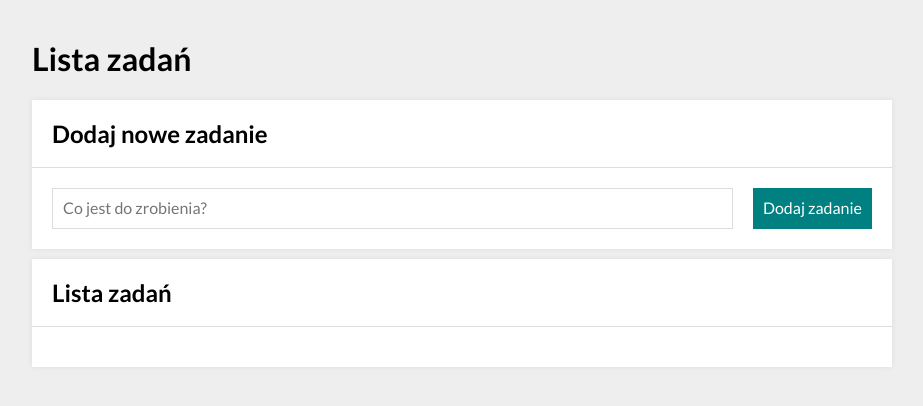
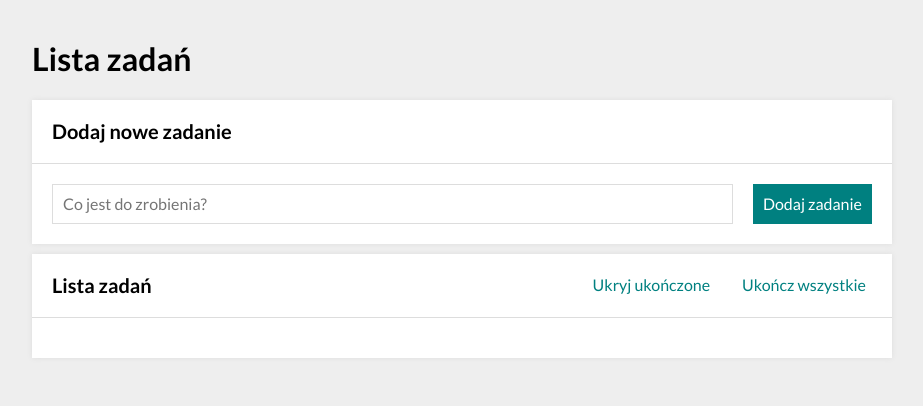
Before and after one commit to RobertOsial/tasklist-vanilla-js, a plain HTML site: page homepage/index.html in a window 1280 px wide. Shown: the whole page, without its empty margins (178-1101 px from the left). Drawn offline with nearby package versions, Linux system fonts and the light colour scheme.

Commit message:
added hideDoneTasks and completeAllTasks buttons withour interaction yet

```diff
--- /dev/null
+++ b/homepage/css/buttons.css
@@ -0,0 +1,28 @@
+.buttons {
+    display: flex;
+    flex-wrap: wrap;
+}
+
+.buttons__button {
+    border: none;
+    background-color: transparent;
+    color: hsl(180, 100%, 25%);
+    margin: 0 0 0 20px;
+    cursor: pointer;
+    transition: 0.3s;
+}
+
+.buttons__button:hover {
+    color: hsl(180, 100%, 30%);
+}
+
+.buttons__button:active {
+    color: hsl(180, 100%, 35%);
+}
+
+@media (max-width: 767px) {
+    .buttons__button {
+        flex-basis: 100%;
+        margin: 10px;
+    }
+}
--- a/homepage/css/form.css
+++ b/homepage/css/form.css
@@ -20,6 +20,8 @@
     color: white;
     border: none;
     padding: 10px;
+    cursor: pointer;
+    transition: 0.3s;
 }
 
 .form__button:hover {
--- a/homepage/css/section.css
+++ b/homepage/css/section.css
@@ -1,16 +1,31 @@
-.section{
-background: white;
-margin: 10px 0;
-box-shadow: 0 0 5px #ddd;
-
+.section {
+    background: white;
+    margin: 10px 0;
+    box-shadow: 0 0 5px #ddd;
 }
 
 .section__header {
     padding: 20px;
     margin: 0;
     border-bottom: 1px solid #ddd;
+    display: grid;
+    grid-template-columns: auto auto;
+    justify-content: space-between;
+    grid-gap: 20px;
+}
+
+@media (max-width: 767px) {
+    .section__header {
+        grid-template-columns: 1fr;
+        margin: 10px;
+    }
 }
 
 .section__body {
     padding: 20px;
 }
+
+.section__title {
+    margin: 0;
+    font-size: 20px;
+}
--- a/homepage/css/taskList.css
+++ b/homepage/css/taskList.css
@@ -22,6 +22,7 @@
     border: none;
     width: 25px;
     height: 25px;
+    transition: 0.3s;
 }
 
 .taskList__button:hover {
--- a/homepage/index.html
+++ b/homepage/index.html
@@ -11,6 +11,7 @@
     <link href="css/section.css" rel="stylesheet">
     <link href="css/form.css" rel="stylesheet">
     <link href="css/taskList.css" rel="stylesheet">
+    <link href="css/buttons.css" rel="stylesheet">
     <script defer src="js/script.js"></script>
     <link rel="preconnect" href="https://fonts.googleapis.com">
     <link rel="preconnect" href="https://fonts.gstatic.com" crossorigin>
@@ -28,7 +29,9 @@
             <h1 class="header">Lista zadań</h1>
         </header>
         <section class="section">
-            <h2 class="section__header">Dodaj nowe zadanie</h2>
+            <header class="section__header">
+                <h2 class="section__title">Dodaj nowe zadanie</h2>
+            </header>
             <div class="section__body">
                 <form class="form js-form">
                     <input class="js-newTask form__input" placeholder="Co jest do zrobienia?">
@@ -37,7 +40,13 @@
             </div>
         </section>
         <section class="section">
-            <h2 class="section__header">Lista zadań</h2>
+            <header class=section__header>
+                <h2 class="section__title">Lista zadań</h2>
+                <dev class="buttons">
+                    <button class="buttons__button">Ukryj ukończone</button>
+                    <button class="buttons__button">Ukończ wszystkie</button>
+                </dev>
+            </header>
             <div class="section__body">
                 <ul class="js-taskList taskList"></ul>
             </div>
```
